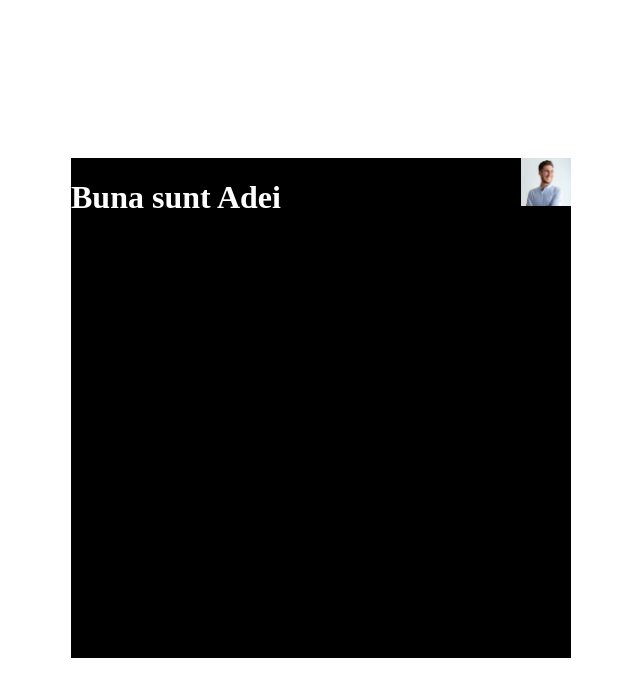
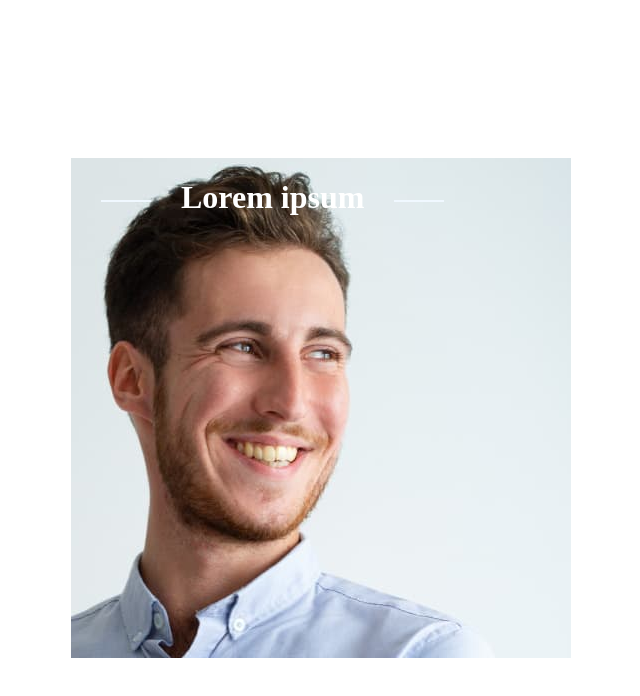
Before and after one commit to StefanR8989/Practica-curs, a plain HTML site: page index1.html in a window 1280 px wide. Shown: the whole page, without its empty margins (319-959 px from the left). Drawn offline with Linux system fonts and the light colour scheme.

Commit message:
Backgr
Backgr

```diff
--- a/css/style.css
+++ b/css/style.css
@@ -59,10 +59,28 @@ body {
 .hero {
   height: 500px;
   width: 500px;
+  max-width: 1000px;
   background-color: black;
   color: white;
   background-image: url(/img/img-3.jpg);
-  background-size: 50px;
+  /* background-size: 50px; */
   background-repeat: no-repeat;
-  background-position: top right;
+  /* background-position: 50% 100%; */
+  background-size: auto;
+  background-position: 80% 10%;
 }
+
+.heading1 {
+  color: white;
+}
+
+.heading1::before,
+.heading1::after {
+  content: "";
+  height: 2px;
+  width: 50px;
+  background-color: aliceblue;
+  display: inline-block;
+  margin: 0px 30px;
+  vertical-align: middle;
+}
--- a/index1.html
+++ b/index1.html
@@ -7,6 +7,8 @@
     <link rel="stylesheet" href="./css/style.css" />
   </head>
   <body>
-    <div class="hero"><h1>Buna sunt Adei</h1></div>
+    <div class="hero">
+      <h1 class="heading1">Lorem ipsum</h1>
+    </div>
   </body>
 </html>
```
